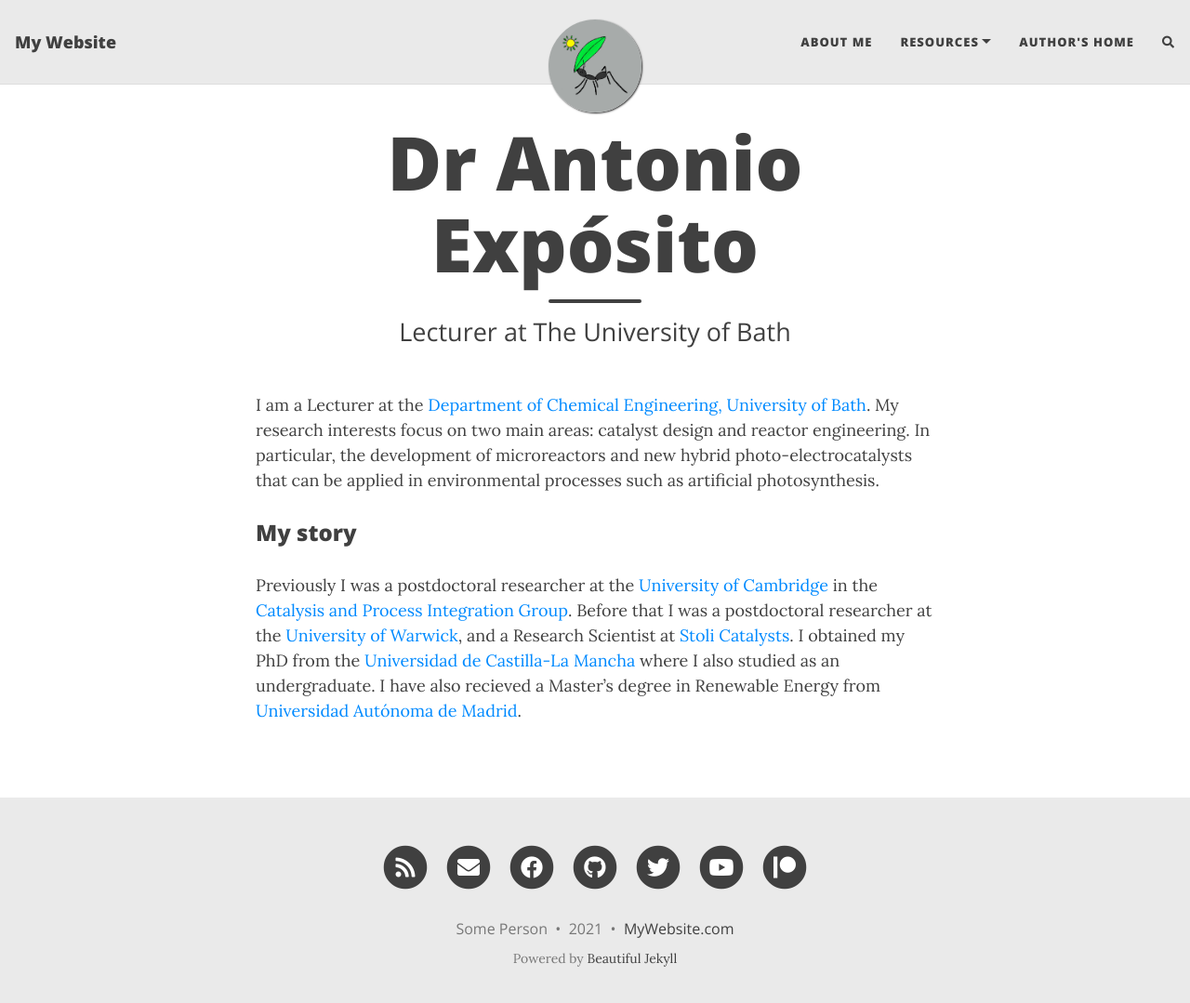
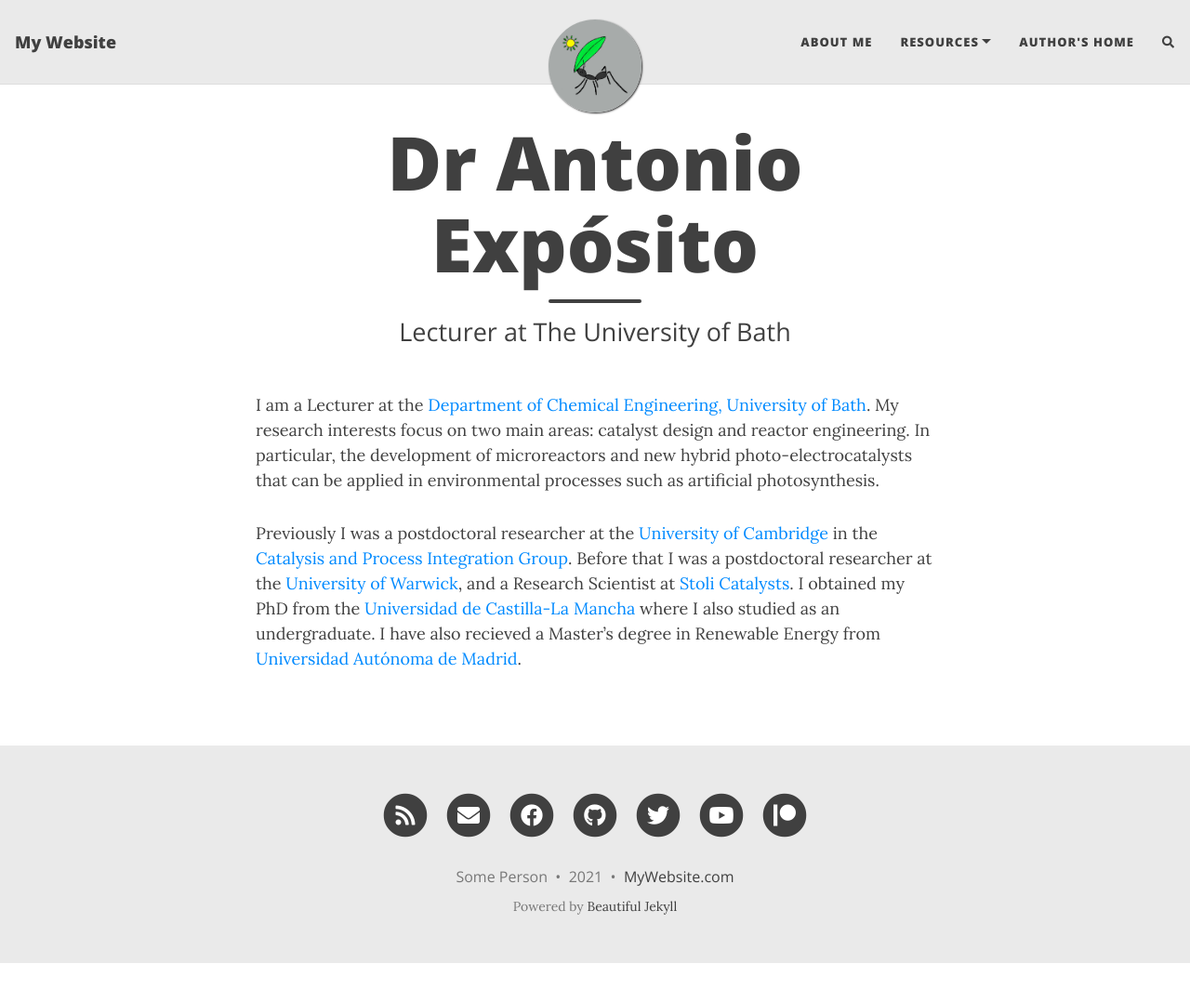
Before and after one commit to AntonioJExposito/AntonioJExposito.github.io, a Jekyll site: the page built from aboutme.md, in a window 1280 px wide and 1092 px high. Shown: the top 1079 px of the window at 93% size. Built offline with Jekyll 4.4.1, drawn with Linux system fonts in a browser that asks for light colours; nearby versions of some CDN libraries; comment, search, counter and statistics services are not loaded.

Commit message:
Update aboutme.md

```diff
--- a/aboutme.md
+++ b/aboutme.md
@@ -8,8 +8,6 @@ I am a Lecturer at the
       <a href="https://www.bath.ac.uk/departments/department-of-chemical-engineering/" target="_blank">Department of Chemical Engineering, University of Bath</a>.
  My research interests focus on two main areas: catalyst design and reactor engineering. In particular, the development of microreactors and new hybrid photo-electrocatalysts that can be applied in environmental processes such as artificial photosynthesis.
 
-### My story
-
 Previously I was a postdoctoral researcher at
       the <a href="https://www.ceb.cam.ac.uk/" target="_blank" >University of Cambridge</a> in
       the <a href="https://www.ceb.cam.ac.uk/research/groups/process-integration-group" target="_blank" >Catalysis and Process Integration Group</a>.
```
